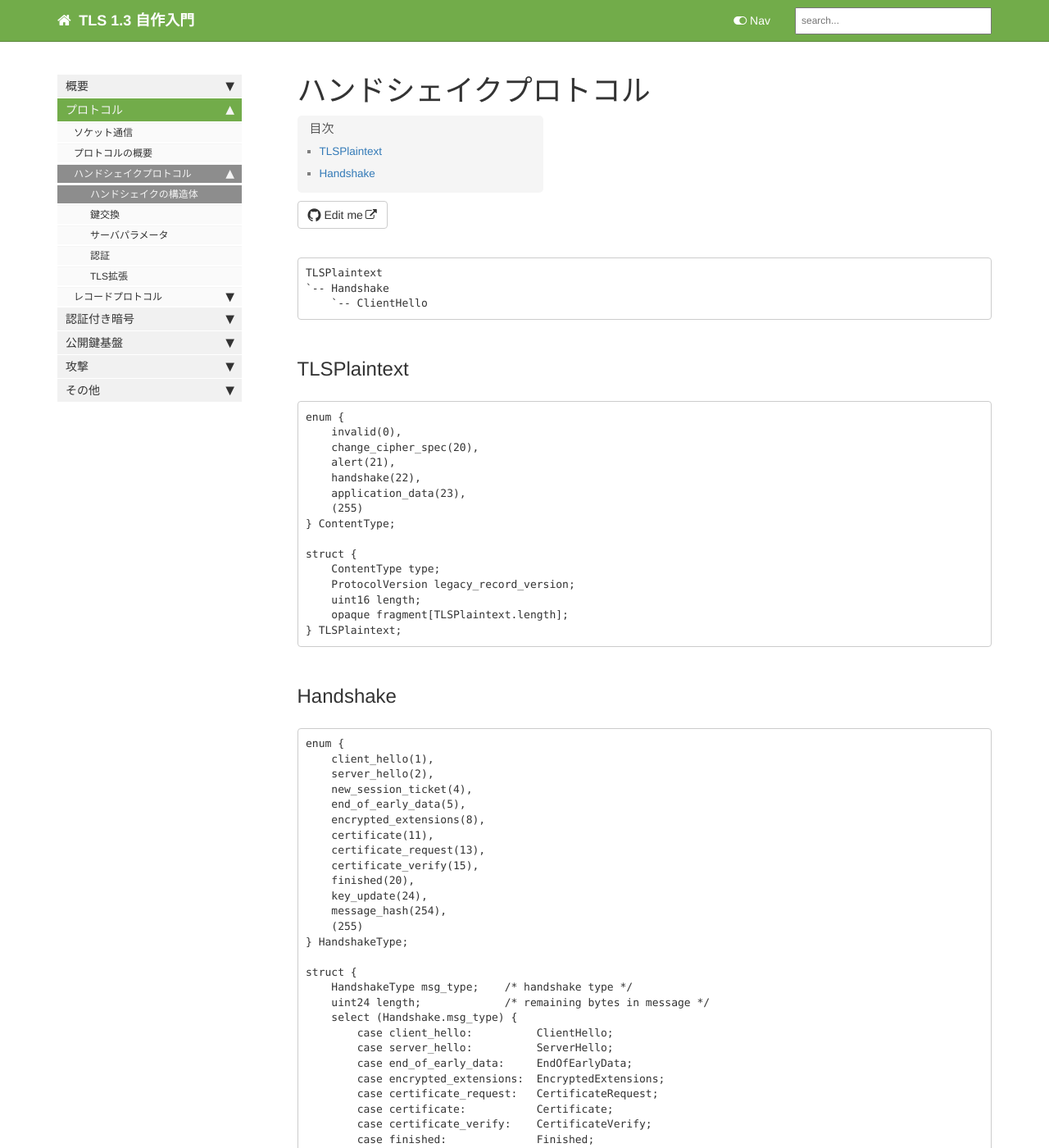
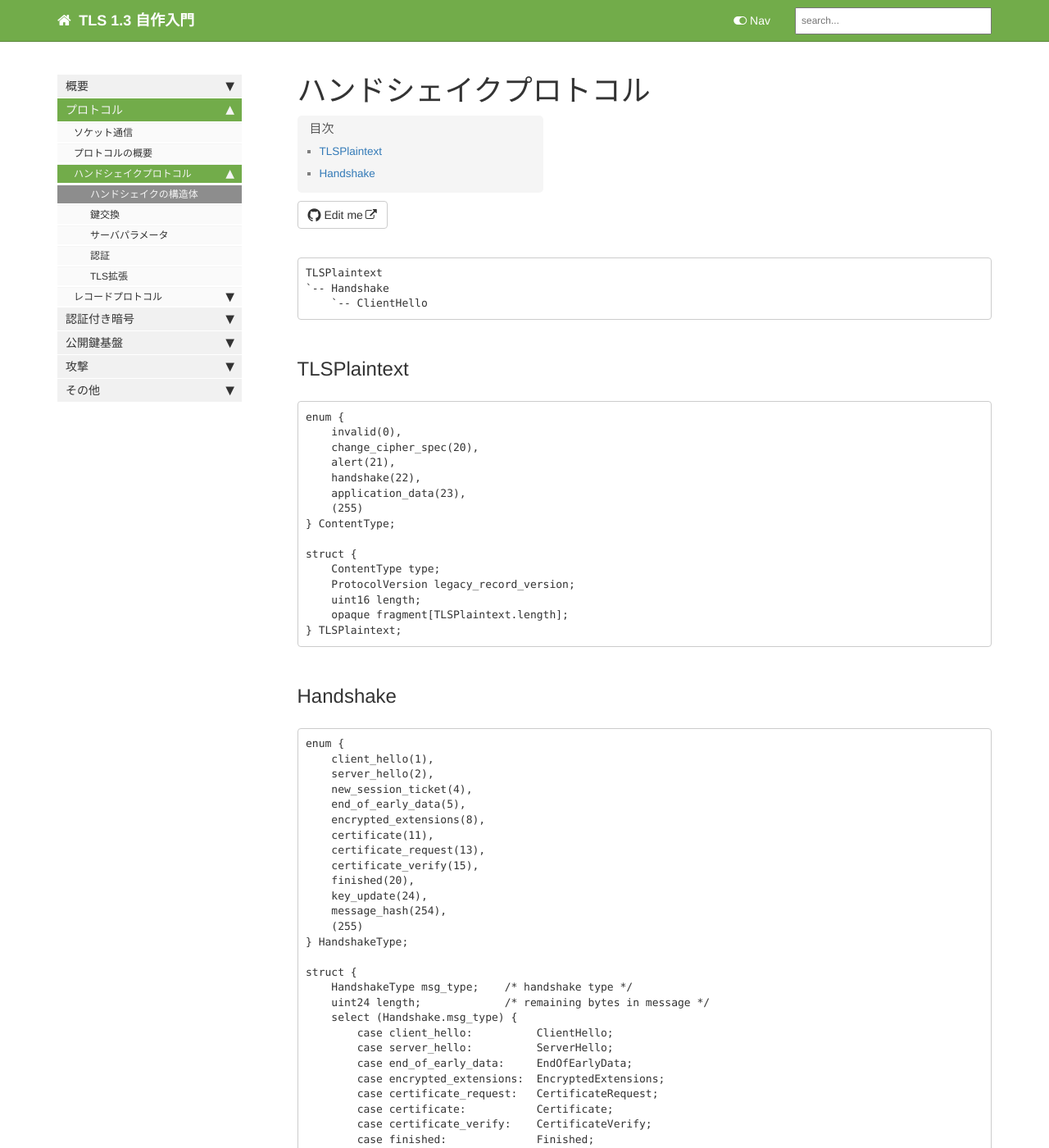
Before and after one commit to tex2e/mako-tls13, a Jekyll site: the page built from pages/2.protocol/30-handshake_protocol.md, in a window 1280 px wide and 1400 px high. Shown: the whole window at 82% size. Built offline with Jekyll 4.4.1, drawn with Linux system fonts in a browser that asks for light colours; our own code applies the rules of GitHub Pages for plain Markdown files; comment, search, counter and statistics services are not loaded.

Commit message:
css: expand subfolder colered green

```diff
--- a/css/customstyles.css
+++ b/css/customstyles.css
@@ -316,12 +316,10 @@ a.accordion-toggle, a.accordion-collapsed {
 
 .nav ul {
     padding: 0;
-    /*margin: 0 0 0 18px;*/
     margin:0px;
 }
 
 .nav {
-    /* padding: 4px;*/
     padding:0px;
     margin: 0px;
 }
@@ -338,9 +336,6 @@ a.accordion-toggle, a.accordion-collapsed {
     color: #333;
     display: block;
     outline: none;
-    /*-webkit-border-radius: 4px;
-    -moz-border-radius: 4px;
-    border-radius: 4px;*/
     text-decoration: none;
 }
 
@@ -358,13 +353,19 @@ a.accordion-toggle, a.accordion-collapsed {
     content: '\25b4';
 }
 
-.nav a:hover, .nav li.active > a {
+.nav a:hover,
+.nav li.active > a {
     background-color: #8D8D8D;
     color: #f5f5f5;
 }
 
+.nav li.subfolders.active > a {
+    background-color: #72ac4a;
+    color: #f5f5f5;
+}
+
 .nav > li.active > a  {
-background-color: #347DBE;
+    background-color: #347DBE;
 }
 
 .nav li a {
```
